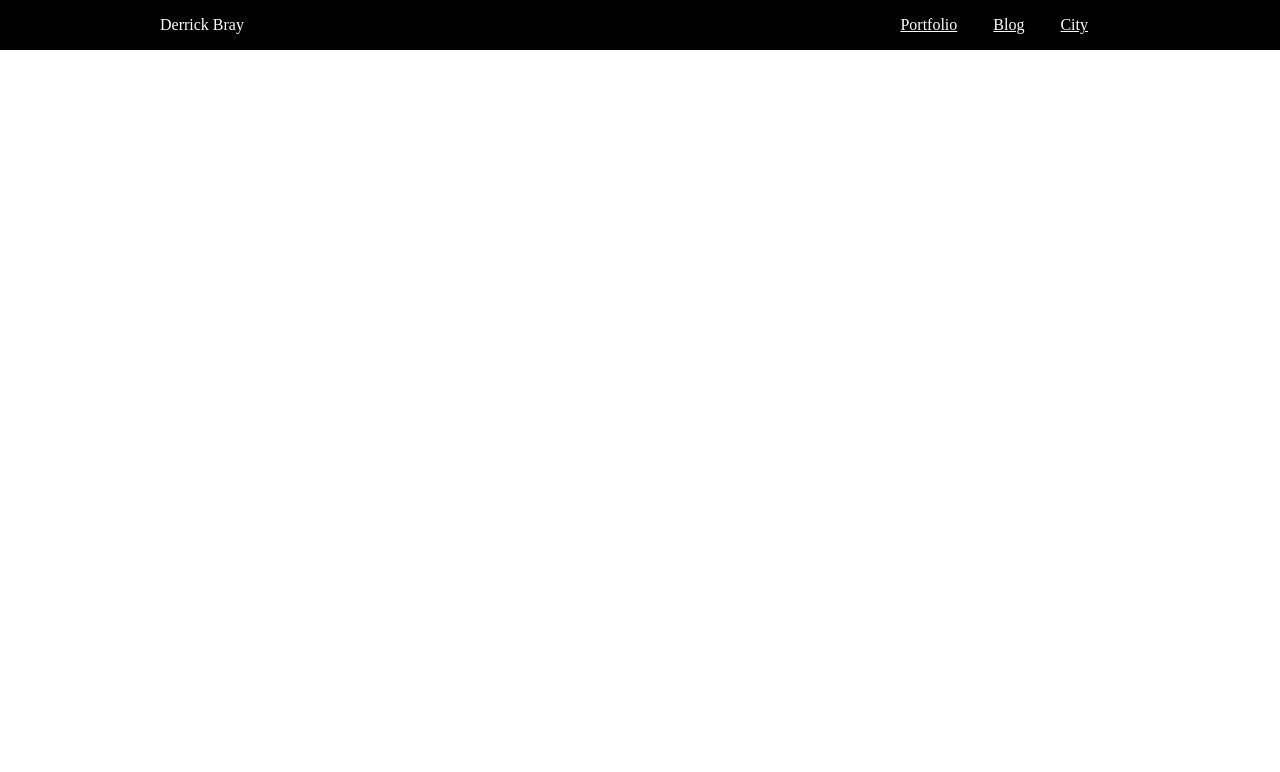
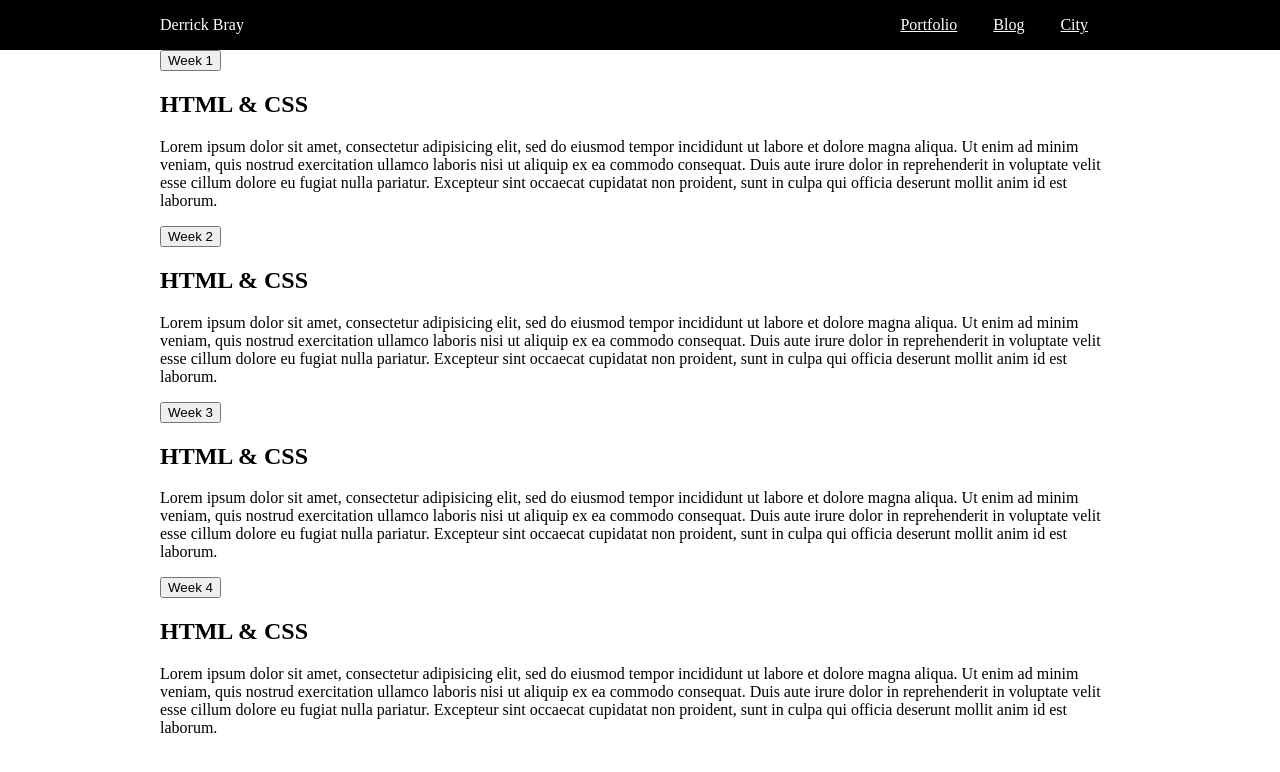
Before and after one commit to derrickbray/07-portfolio-site, a website: page public/blog.html in a window 1280 px wide. Drawn offline with nearby package versions, Linux system fonts and the light colour scheme; files that its build step writes are made by us from their sources.

Commit message:
markup on blog html

```diff
--- a/public/blog.html
+++ b/public/blog.html
@@ -1,11 +1,13 @@
 <!DOCTYPE html>
 <html>
+
 <head>
   <meta charset="utf-8">
   <meta name="viewport" content="width=device width, initial scale=1">
   <title>Derrick's Blog</title>
   <link rel="stylesheet" href="/app.css">
 </head>
+
 <body>
   <nav class="navbar">
     <div class="container">
@@ -23,5 +25,65 @@
       </div>
     </div>
   </nav>
+  <div class="main">
+    <div class="container">
+<div class="main__box">
+  <div class="main__box__individual">
+    <div class="main__box__individual-top">
+      <button type="button" name="button" class="btn">Week 1</button>
+      <h2 class="main__box__individual-title">HTML & CSS</h2>
+
+    </div>
+    <p>
+      Lorem ipsum dolor sit amet, consectetur adipisicing elit, sed do eiusmod tempor incididunt ut labore et dolore magna aliqua. Ut enim ad minim veniam, quis nostrud exercitation ullamco laboris nisi ut aliquip ex ea commodo consequat. Duis aute irure dolor
+      in reprehenderit in voluptate velit esse cillum dolore eu fugiat nulla pariatur. Excepteur sint occaecat cupidatat non proident, sunt in culpa qui officia deserunt mollit anim id est laborum.
+    </p>
+  </div>
+
+
+
+  <div class="main__box__individual">
+    <div class="main__box__individual-top">
+      <button type="button" name="button" class="btn">Week 2</button>
+      <h2 class="main__box__individual-title">HTML & CSS</h2>
+
+    </div>
+    <p>
+      Lorem ipsum dolor sit amet, consectetur adipisicing elit, sed do eiusmod tempor incididunt ut labore et dolore magna aliqua. Ut enim ad minim veniam, quis nostrud exercitation ullamco laboris nisi ut aliquip ex ea commodo consequat. Duis aute irure dolor
+      in reprehenderit in voluptate velit esse cillum dolore eu fugiat nulla pariatur. Excepteur sint occaecat cupidatat non proident, sunt in culpa qui officia deserunt mollit anim id est laborum.
+    </p>
+  </div>
+
+
+
+  <div class="main__box__individual">
+    <div class="main__box__individual-top">
+      <button type="button" name="button" class="btn">Week 3</button>
+      <h2 class="main__box__individual-title">HTML & CSS</h2>
+
+    </div>
+    <p>
+      Lorem ipsum dolor sit amet, consectetur adipisicing elit, sed do eiusmod tempor incididunt ut labore et dolore magna aliqua. Ut enim ad minim veniam, quis nostrud exercitation ullamco laboris nisi ut aliquip ex ea commodo consequat. Duis aute irure dolor
+      in reprehenderit in voluptate velit esse cillum dolore eu fugiat nulla pariatur. Excepteur sint occaecat cupidatat non proident, sunt in culpa qui officia deserunt mollit anim id est laborum.
+    </p>
+  </div>
+
+
+
+  <div class="main__box__individual">
+    <div class="main__box__individual-top">
+      <button type="button" name="button" class="btn">Week 4</button>
+      <h2 class="main__box__individual-title">HTML & CSS</h2>
+
+    </div>
+    <p>
+      Lorem ipsum dolor sit amet, consectetur adipisicing elit, sed do eiusmod tempor incididunt ut labore et dolore magna aliqua. Ut enim ad minim veniam, quis nostrud exercitation ullamco laboris nisi ut aliquip ex ea commodo consequat. Duis aute irure dolor
+      in reprehenderit in voluptate velit esse cillum dolore eu fugiat nulla pariatur. Excepteur sint occaecat cupidatat non proident, sunt in culpa qui officia deserunt mollit anim id est laborum.
+    </p>
+  </div>
+</div>
+    </div>
+  </div>
 </body>
+
 </html>
```
Lines whose indentation alone changed are shown as unchanged.
